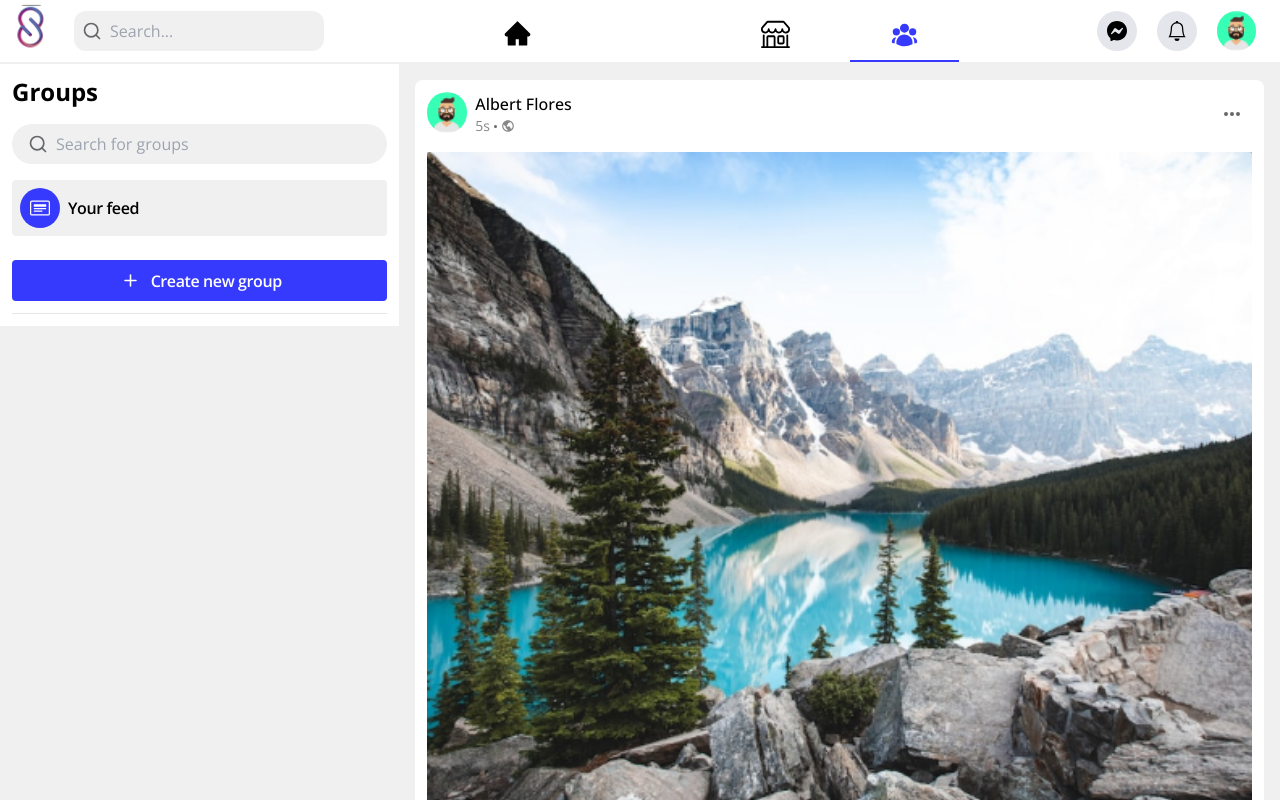
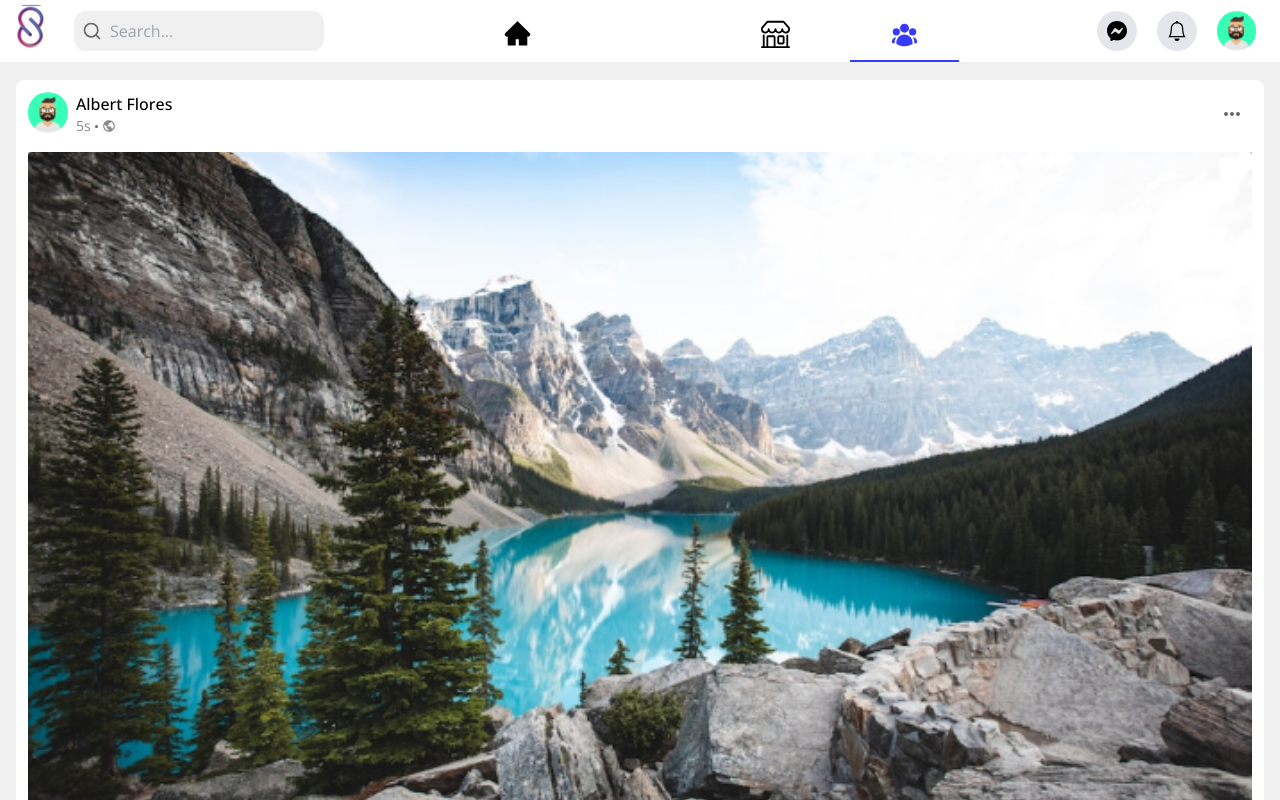
Before and after one commit to asiughuslyvesterobus/social_app, a Next.js app in the folder client/: page /groups/feed in a window 1280 px wide. Built offline with nearby package versions, Linux system fonts and the light colour scheme; some icons are missing.

Commit message:
working on some updates

```diff
--- a/client/pages/groups/feed/index.tsx
+++ b/client/pages/groups/feed/index.tsx
@@ -14,48 +14,7 @@ const GroupPage = () => {
   return (
     <MainLayout title="Groups">
       <section className="w-full h-screen overflow-auto flex flex-col tab:flex-row items-start justify-start mt-[2px]">
-        <div className="tab:flex-shrink bg-white tab:w-[45%] w-full flex flex-col relative p-3">
-          <div className="flex flex-col items-start justify-start gap-4 border-b pb-3">
-            <h2 className="text-lg font-bold md:text-2xl">Groups</h2>
-            <div className="w-full flex flex-col items-start justify-start relative">
-              <div className="flex items-center justify-start bg-bodybg h-10 px-4 rounded-full text-basegray w-full">
-                <span className="cursor-pointer">
-                  <FiSearch size={20} />
-                </span>
-                <input
-                  type="text"
-                  placeholder="Search for groups"
-                  className="h-full w-full pl-2 outline-none bg-transparent text-basegray"
-                />
-              </div>
-              <div className="w-full bg-bodybg h-fit p-4 flex-col items-center justify-start absolute bottom-0 z-10 hidden">
-                <p>No recent searches</p>
-              </div>
-            </div>
-            <div className="flex flex-col items-start w-full gap-6">
-              <Link
-                href="/groups/feed"
-                className="flex items-center justify-start w-full gap-2 bg-bodybg py-2 px-2 rounded transition-all"
-              >
-                <span className="text-white w-10 h-10 bg-primary rounded-full flex items-center justify-center">
-                  <BsCardHeading size={20} />
-                </span>
-                <span className="text-base font-semibold text-black tracking-tight">
-                  Your feed
-                </span>
-              </Link>
-              <Link
-                href="/groups/create"
-                className="flex items-center justify-center w-full gap-2 bg-primary text-white py-2 px-2 rounded transition-all"
-              >
-                <BsPlus size={25} />
-                <span className="text-base font-semibold tracking-tight">
-                  Create new group
-                </span>
-              </Link>
-            </div>
-          </div>
-        </div>
+
         <div className="tab:flex-grow relative w-full tab:h-screen overflow-y-auto scrollbar-hide p-4 flex flex-col items-start justify-start gap-6 pb-24">
           {postData.length === 0 ? (
             <div className="w-full flex flex-col items-center justify-start gap-5">
```
